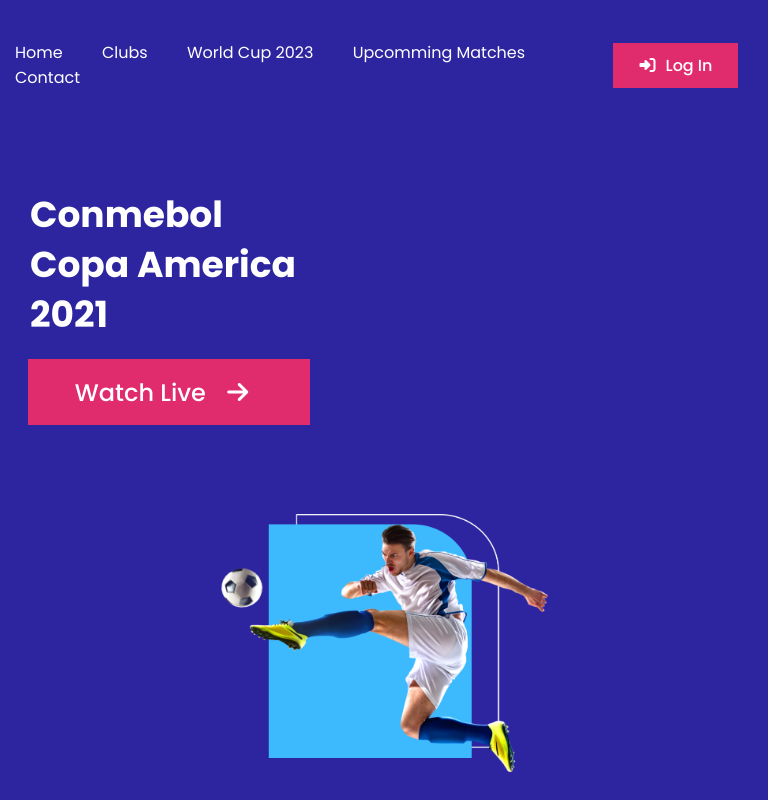
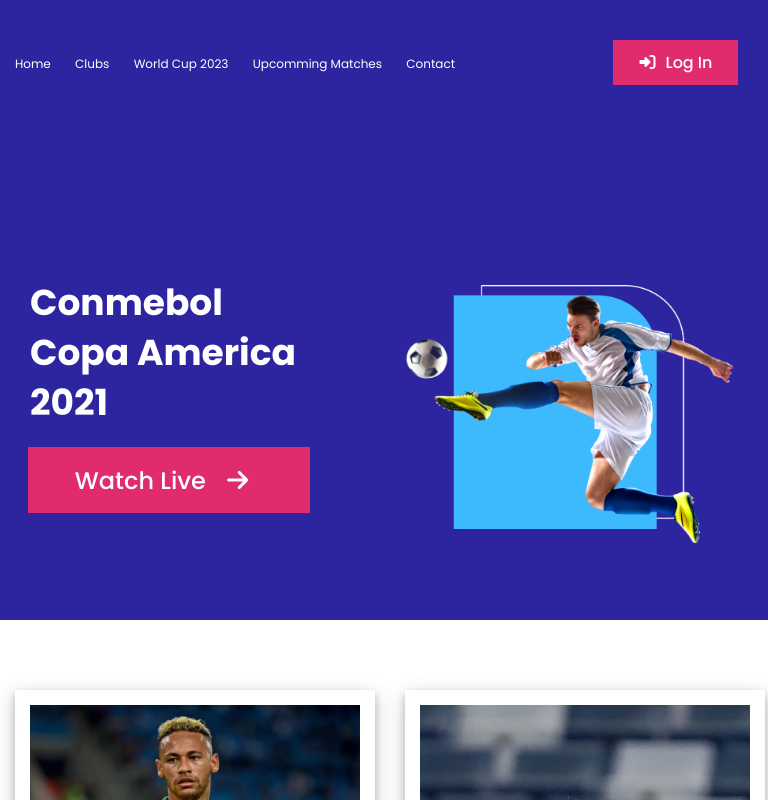
Before and after one commit to Khaled-Ahmmed-Anik/responsive-football-assignment, a plain HTML site: page index.html in a window 768 px wide. Shown: the top 800 px of the page. Drawn offline with Linux system fonts and the light colour scheme.

Commit message:
complete

```diff
--- a/styles/style.css
+++ b/styles/style.css
@@ -229,41 +229,6 @@ footer{
 
 /* media player */
 
-/* mobile */
-@media only screen and (max-width: 688px) {
-
-
-    /* menu-part */
-
-    .menu-container{
-        display: none;
-    }
-    /* main */
-    /* players-part */
-    .players{
-        display: grid;
-        grid-template-columns: repeat(1,1fr);
-        grid-column-gap: 0px;
-    }
-
-
-}
-
-  /* tablet devices */
-@media only screen and (min-width: 688px)and (max-width: 992px) {
-    menu {
-        display: flex;
-        align-items: center;
-        justify-content: space-between;
-    }
-
-    .players{
-        display: grid;
-        grid-template-columns: repeat(2,1fr);
-        grid-column-gap: 30px;
-    }
-}
-
 /* common media player for tab and mobile */
 @media only screen and (max-width: 992px) {
     /* common */
@@ -272,24 +237,13 @@ footer{
     }
 
     /* menu-part */
-    menu{
-        display: flex;
-        align-items: center;
-        justify-content: flex-end;
-    }
+
     .login-button {
         align-items: flex-end;
         margin-right: 15px;
     }
     /* title-banner */
-    header{
-        height: 820px;
-    }
-    .header-container{
-        display: grid;
-        grid-template-columns: repeat(1,1fr);
 
-    }
     .header-container>.right{
         margin-left: 15px ;
         margin-right: 15px ;
@@ -331,12 +285,6 @@ footer{
     .highlights-details>h1{
         font-size: 40px;
     }
-    .highlights-container{
-        display: flex;
-        flex-direction: column;
-        row-gap: 30px;
-    }
-
     .highlights-container>.banner>img{
         width: 330px;
         height: 250px;
@@ -361,3 +309,81 @@ footer{
     }
 
 }
+
+
+
+
+
+/* mobile */
+@media only screen and (max-width: 688px) {
+
+
+    /* menu-part */
+    menu{
+        display: flex;
+        align-items: center;
+        justify-content: flex-end;
+    }
+
+    .menu-container{
+        display: none;
+    }
+
+    .header-container{
+        display: grid;
+        grid-template-columns: repeat(1,1fr);
+    }
+
+    header{
+        height: 820px;
+    }
+    /* main */
+    /* players-part */
+    .players{
+        display: grid;
+        grid-template-columns: repeat(1,1fr);
+        grid-column-gap: 0px;
+    }
+
+    /* highlight-part */
+
+    .highlights-container{
+        display: flex;
+        flex-direction: column;
+        row-gap: 30px;
+    }
+}
+
+  /* tablet devices */
+@media only screen and (min-width: 688px)and (max-width: 992px) {
+
+    /* menu-tab */
+    menu {
+        display: flex;
+        align-items: center;
+        justify-content: space-between;
+    }
+
+    .menu-container>a{
+        color: #FFFFFF;
+        padding-right: 20px;
+        font-size: 12px;
+        line-height: 18px;
+    }
+
+    /* header-tab */
+    header{
+        height: 620px;
+    }
+
+    .title-banner{
+        padding-bottom: 50px;
+    }
+
+    /* players-in-tab */
+    .players{
+        display: grid;
+        grid-template-columns: repeat(2,1fr);
+        grid-column-gap: 30px;
+    }
+}
```
Also changed, not shown: index.html (+3 -2 lines).
